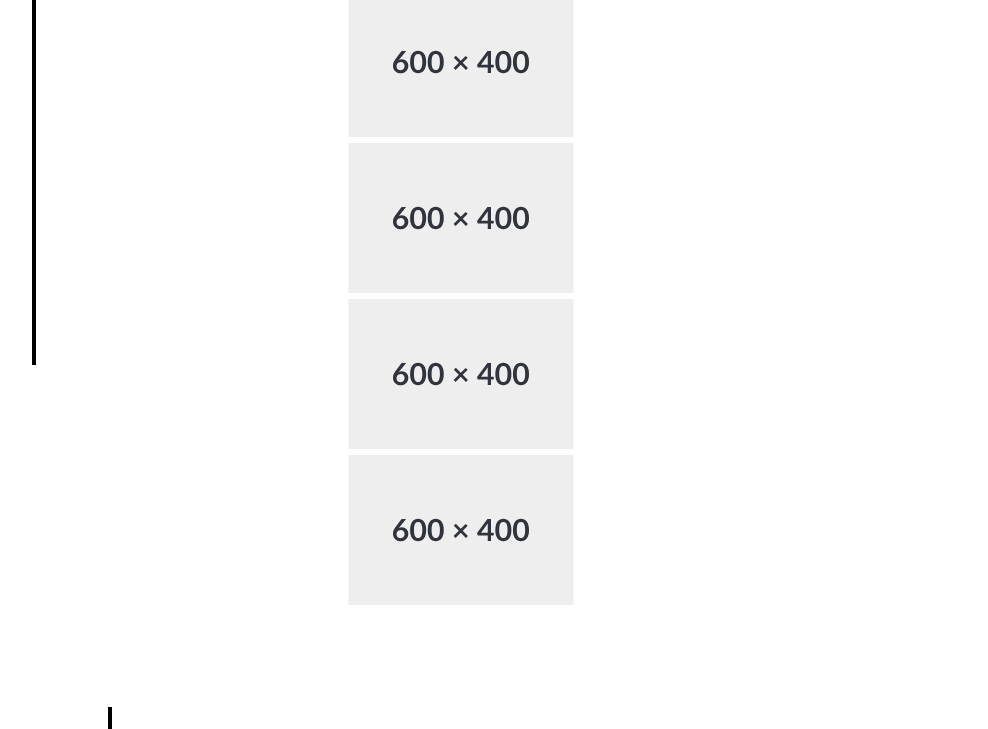
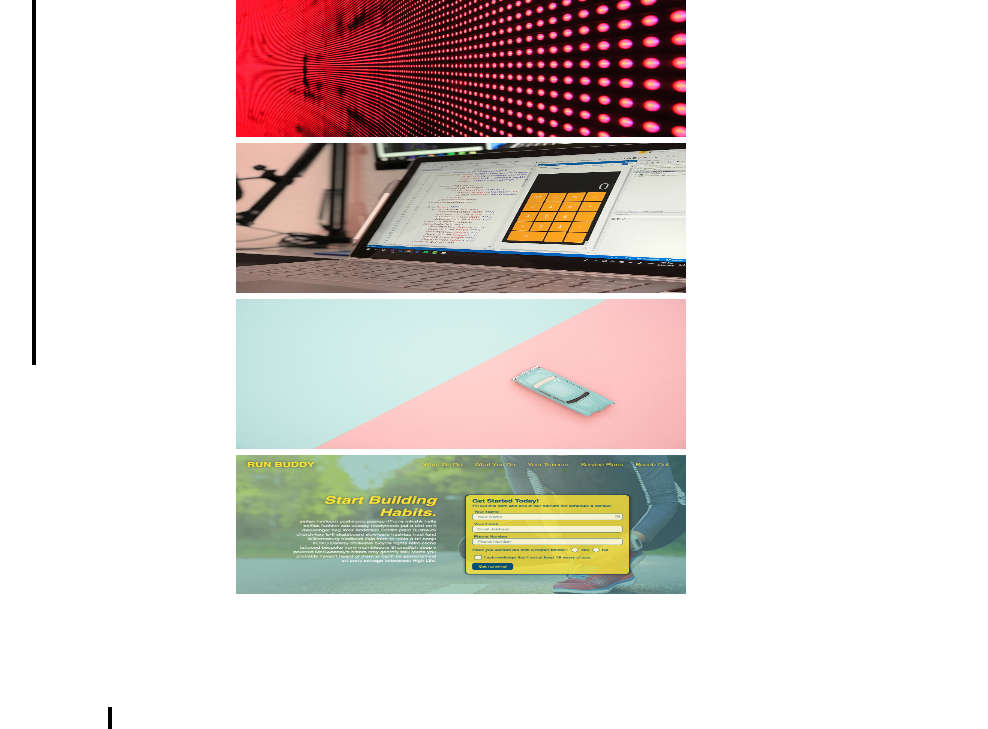
Before and after one commit to cedagbo/portfolio, a plain HTML site: page index.html in a window 1280 px wide. Shown: the part 1472-2201 px from the top of the page, without its empty margins (155-1143 px from the left). Drawn offline with Linux system fonts and the light colour scheme; files whose address does not match are found by name.

Commit message:
updating CSS and HTML

```diff
--- a/css/style.css
+++ b/css/style.css
@@ -114,12 +114,13 @@ p{
   list-style: none;
 }
 
-  #contact-border{
-    border-right: 4px solid black;
-    padding: 5px;
-    height: 200px;
-    row-gap: 10px;
-  }
+#contact-border{
+  border-right: 4px solid black;
+  padding: 5px;
+  height: 200px;
+  row-gap: 5px;
+}
+
 /* Print our mark on the footer*/
 footer{
   text-align: center;
--- a/index.html
+++ b/index.html
@@ -70,16 +70,16 @@
         <img src="./images/Horiseon-Inc_index.html.png" title="Horiseon" alt="portfolio-image1" width="100%" height="600">
       </a>
       <a href="#work">
-      <img src="./images/placehold.svg" alt="placehold-image" width="450" height="150">
+      <img src="./images/02-portfolio-1.jpg" alt="placehold-image" width="450" height="150">
       </a>
       <a href="#work">
-      <img src="./images/placehold.svg" alt="placehold-image" width="450" height="150">
+      <img src="./images/02-portfolio-2.jpg" alt="placehold-image" width="450" height="150">
       </a>
       <a href="#work">
-      <img src="./images/placehold.svg" alt="placehold-image" width="450" height="150">
+      <img src="./images/02-portfolio-3.jpg" alt="placehold-image" width="450" height="150">
       </a>
       <a href="#work">
-      <img src="./images/placehold.svg" alt="placehold-image" width="450" height="150">
+      <img src="./images/02-run-buddy.jpg" alt="placehold-image" width="450" height="150">
       </a>
     </figure>
     </section>
```
